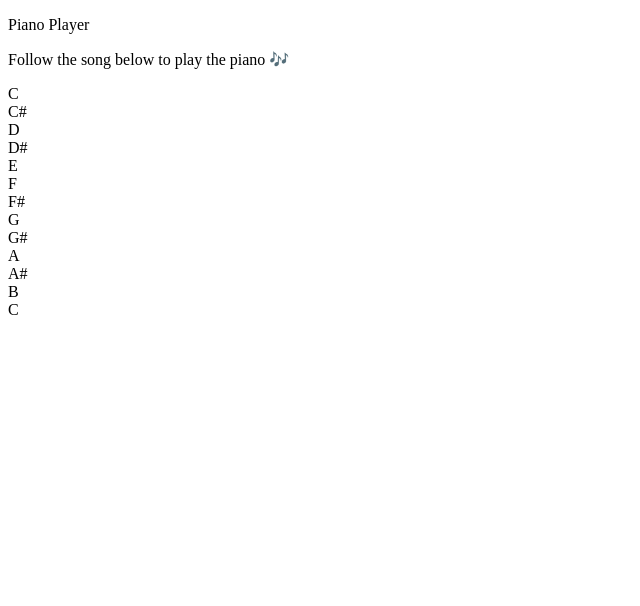
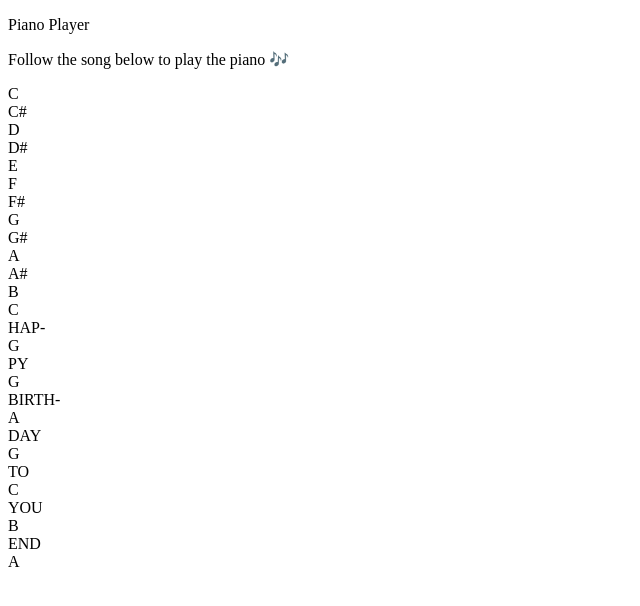
Before and after one commit to RebeicaGrigoras/Piano-Keys-JavaScript, a plain HTML site: page index.html in a window 1280 px wide. Shown: the whole page, without its empty margins (0-640 px from the left). Drawn offline with Linux system fonts and the light colour scheme.

Commit message:
Implemented HTML structure for "Happy Birthday" lyrics with notes

```diff
--- a/index.html
+++ b/index.html
@@ -53,11 +53,39 @@
   </section>
 
 
+  <section id="lyrics">
+    <section id="column-one">
+      <section id="word-one">HAP-</section>
+      <section id="letter-note-one">G</section>
+    </section>
+    <section id="column-two">
+      <section id="word-two">PY</section>
+      <section id="letter-note-two">G</section>
+    </section>
+    <section id="column-three">
+      <section id="word-three">BIRTH-</section>
+      <section id="letter-note-three">A</section>
+    </section>
+    <section id="column-four">
+      <section id="word-four">DAY</section>
+      <section id="letter-note-four">G</section>
+    </section>
+    <section id="column-five">
+      <section id="word-five">TO</section>
+      <section id="letter-note-five">C</section>
+    </section>
+    <section id="column-six">
+      <section id="word-six">YOU</section>
+      <section id="letter-note-six">B</section>
+    </section>
+    <section id="column-optional" class="column-optional">
+      <section id="word-optional">END</section>
+      <section id="letter-note-optional">A</section>
+    </section>
 
 
 
-
-
+  </section>
 
 
 </body>
```
